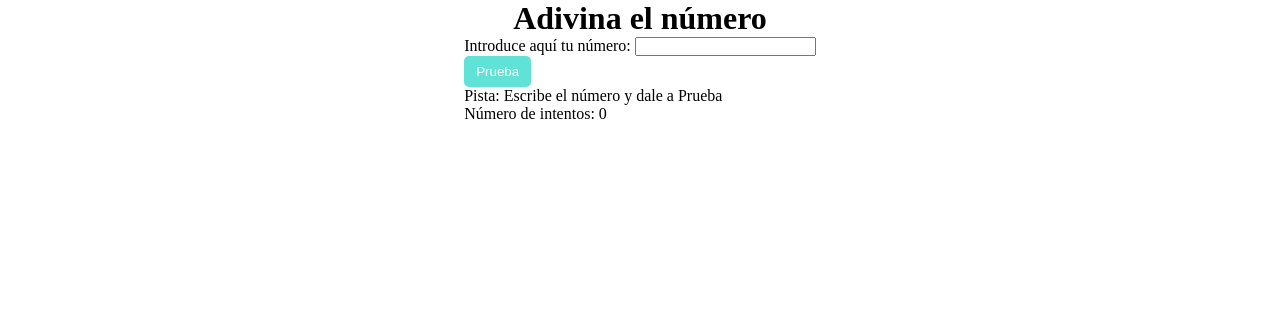
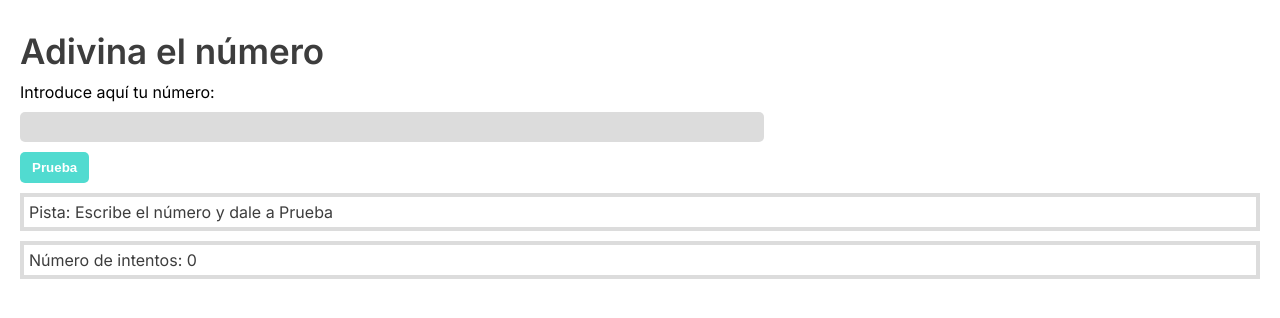
Before and after one commit to juditcasamitjana/evaluacion_intermedia, a plain HTML site: page index.html in a window 1280 px wide. Drawn offline with Linux system fonts and the light colour scheme.

Commit message:
add styles

```diff
--- a/css/reset.css
+++ b/css/reset.css
@@ -17,3 +17,7 @@ button {
     border: none;
     cursor: pointer;
 }
+
+input {
+    border: none;
+}
--- a/css/styles.css
+++ b/css/styles.css
@@ -1,20 +1,43 @@
 .container {
-    /* height: 100vh; */
+    font-family: "Inter", serif;
     display: flex;
     flex-direction: column;
-    align-items: center;
     justify-content: left;
-
+    padding: 20px;
 }
 
-.grey {
+h1 {
+    padding: 10px 0;
+    font-size: 35px;
+    font-weight: 600;
+    color: rgb(61, 61, 61);
+}
+
+form {
+    display: flex;
+    flex-direction: column;
+    align-items: start;
+    gap: 10px;
+}
+input.number {
     background-color: gainsboro;
+    border-radius: 5px;
+    height: 30px;
+    width: 60%;
 }
 
 .submit {
     display: block;
-    background-color: rgb(96, 226, 215);
+    background-color: rgb(81, 219, 208);
     color: white;
+    font-weight: 600;
     padding: 8px 12px;
     border-radius: 5px;
 }
+
+.clue, .attempts {
+    border: 4px solid gainsboro;
+    width: 100%;
+    color: rgb(61, 61, 61);
+    padding: 5px;
+}
--- a/index.html
+++ b/index.html
@@ -4,6 +4,10 @@
         <meta charset="UTF-8" />
         <meta name="viewport" content="width=device-width, initial-scale=1.0" />
         <title>Evaluación Intermedia 2</title>
+        <link
+            href="https://fonts.googleapis.com/css2?family=Inter:ital,opsz,wght@0,14..32,100..900;1,14..32,100..900&display=swap"
+            rel="stylesheet"
+        />
         <link rel="stylesheet" href="./css/reset.css" />
         <link rel="stylesheet" href="./css/styles.css" />
     </head>
```
